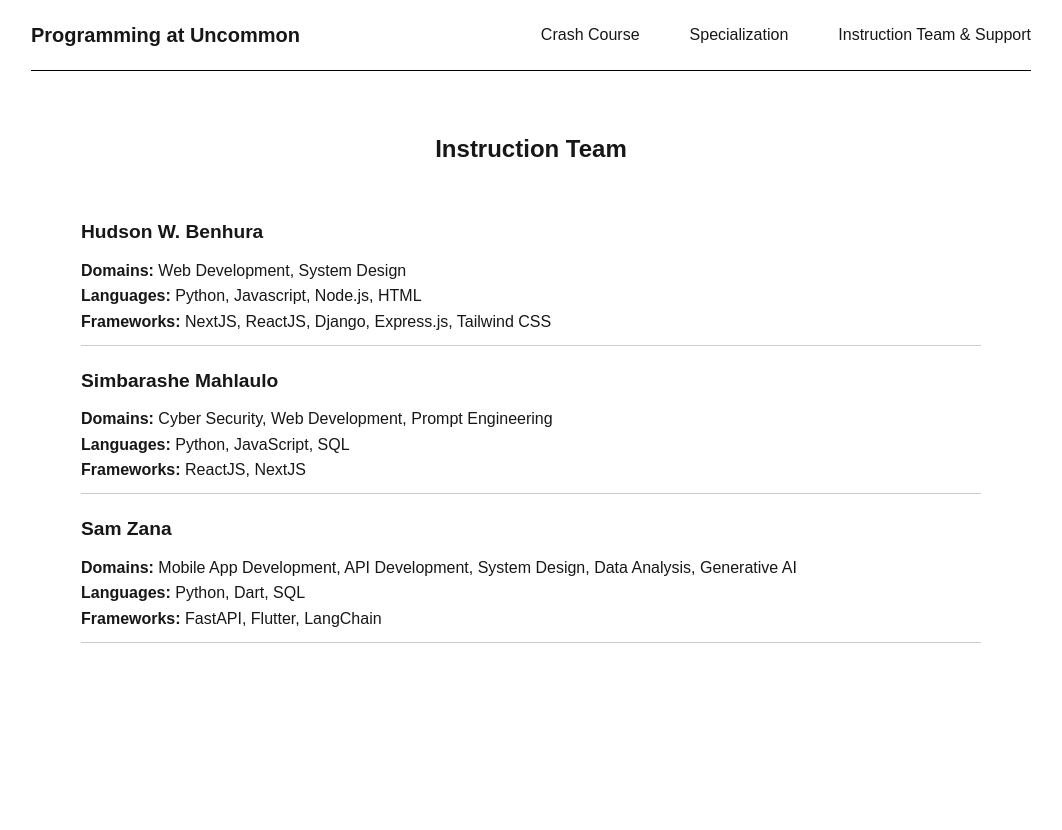
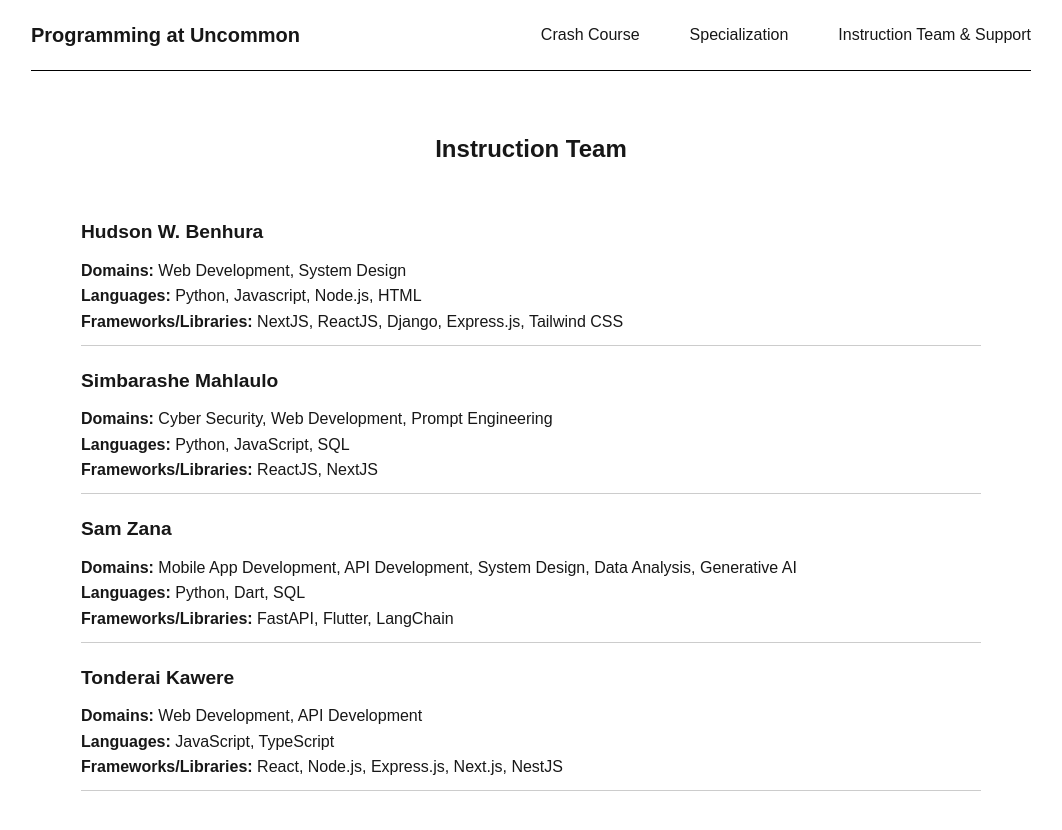
Before and after one commit to samzana/programming-curriculum-site, a Next.js app: page /team/viewteam in a window 1280 px wide. Shown: the top 830 px of the page, without its empty margins (109-1171 px from the left). Before the commit the page ends 800 px from the top, so only its background shows below. Built offline with nearby package versions, Linux system fonts and the light colour scheme.

Commit message:
add tonde's profile and availability

```diff
--- a/app/components/TeamCard.tsx
+++ b/app/components/TeamCard.tsx
@@ -9,7 +9,7 @@ const TeamCard: React.FC = () => {
           <h2 style={{ marginBottom: "10px", fontSize: '1.2rem', fontWeight: 'bold' }}>{member.name}</h2>
           <p><strong>Domains:</strong> {member.domains}</p>
           <p><strong>Languages:</strong> {member.languages}</p>
-          <p><strong>Frameworks:</strong> {member.frameworks}</p>
+          <p><strong>Frameworks/Libraries:</strong> {member.frameworks}</p>
         </div>
       ))}
     </div>
--- a/app/team/data.tsx
+++ b/app/team/data.tsx
@@ -31,6 +31,12 @@ const team: TeamMember[] = [
         languages: "Python, Dart, SQL",
         frameworks: "FastAPI, Flutter, LangChain"
     },
+    {
+        name: "Tonderai Kawere",
+        domains: "Web Development, API Development",
+        languages: "JavaScript, TypeScript",
+        frameworks: "React, Node.js, Express.js, Next.js, NestJS"
+    }
 ]
 
 const mondaySupportHours: SupportHour[] = [
@@ -47,6 +53,11 @@ const tuesdaySupportHours: SupportHour[] = [
         time: "2-3pm",
         instructor: "Hudson W Benhura",
         googlemeetLink: "",
+    },
+    {
+        time: "2-3pm",
+        instructor: "Tonderai Kawere",
+        googlemeetLink: ""
     }
 ]
 
@@ -76,6 +87,11 @@ const fridaySupportHours: SupportHour[] = [
         time: "11-12pm",
         instructor: "Sam Zana",
         googlemeetLink: "https://meet.google.com/pbx-etfq-xjx",
+    },
+    {
+        time: "2-3pm",
+        instructor: "Tonderai Kawere",
+        googlemeetLink: ""
     }
 ]
 
```
